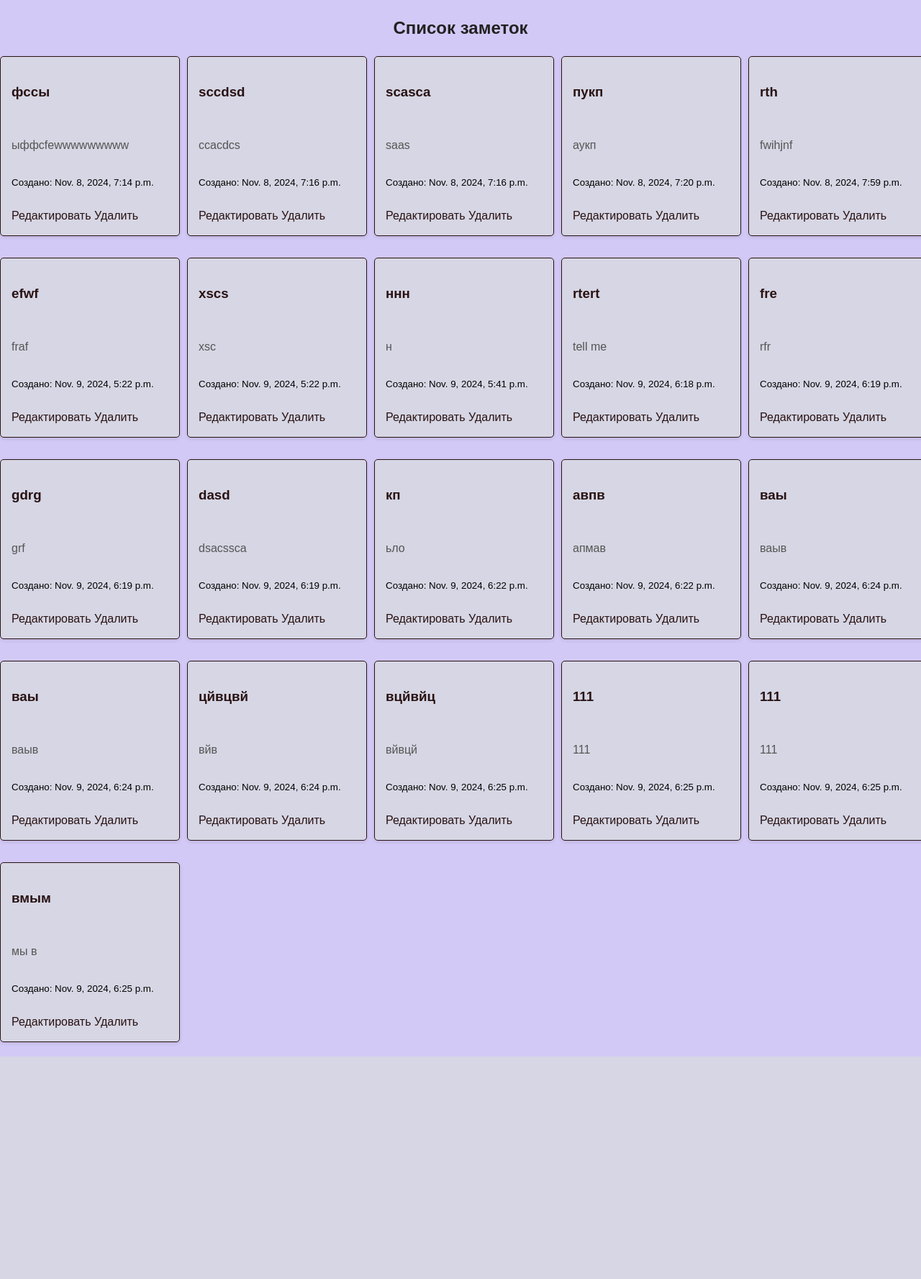
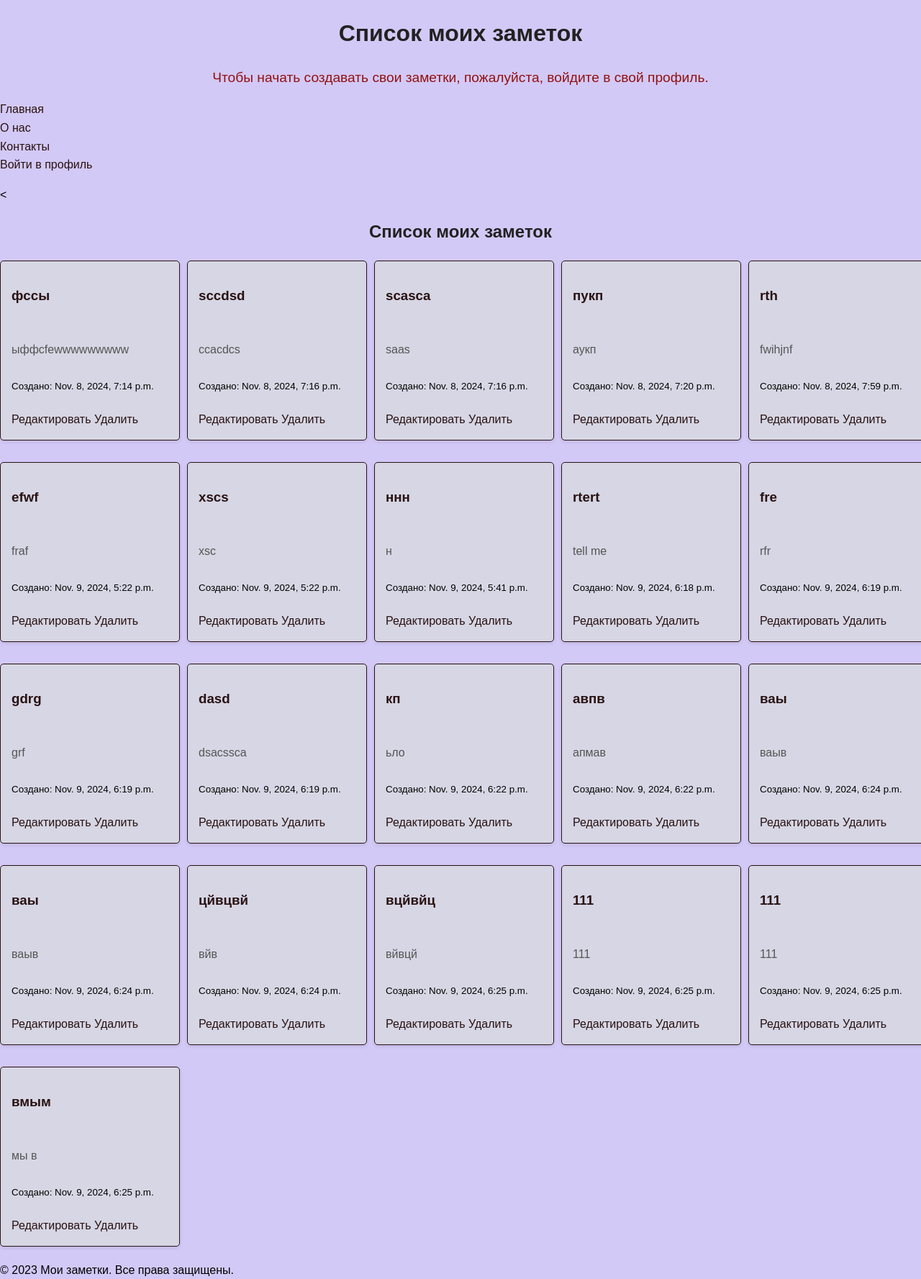
Before and after one commit to vikivuki2003/Notes_django_project, a Django app: page /notes_list/ in a window 1280 px wide. Shown: the whole page at 72% size. Before the commit the page ends 1468 px from the top, so only its background shows below. Run offline with Django 5.2, Linux system fonts and the light colour scheme; data comes from the database, SQL or seed files in the repository; both versions use the stored data as it was after the commit.

Commit message:
changed frontent

````diff
--- a/notes_app/static/css/my_styles.css
+++ b/notes_app/static/css/my_styles.css
@@ -1,11 +1,19 @@
+html, body {
+    height: 100%;
+    margin: 0;
+}
 body {
     font-family: 'Arial', sans-serif;
     line-height: 1.6;
     margin: 0;
     padding: 0;
     background-color: rgba(208, 197, 246, 0.93);
+    display: flex;
+    flex-direction: column;
 }
-
+main {
+    flex: 1; /* Это заставляет main занимать все доступное пространство */
+}
 /* Заголовки */
 h1, h2 {
     color: #232121;
@@ -159,3 +167,17 @@ a:hover {
     grid-auto-rows: minmax(70px, auto); /* Минимальная высота строки */
     gap: 10px; /* Расстояние между заметками */
 }
+.note-detail {
+    display: flex;
+    justify-content: center;
+    align-items: center;
+    height: 100vh; /* Высота 100% от видимой области */
+}
+.note-card {
+    background-color: #fff; /* Цвет фона карточки */
+    border-radius: 10px; /* Закругленные углы */
+    box-shadow: 0 4px 10px rgba(0, 0, 0, 0.1); /* Тень для эффекта поднятия */
+    padding: 20px; /* Внутренние отступы */
+    max-width: 600px; /* Максимальная ширина карточки */
+    width: 100%; /* Ширина 100% для адаптивности */
+}
--- a/notes_app/templates/notes_app/delete_note.html
+++ b/notes_app/templates/notes_app/delete_note.html
@@ -1,4 +1,3 @@
-```html
 {% load static %}
 
 <!DOCTYPE html>
--- a/notes_app/templates/notes_app/main.html
+++ b/notes_app/templates/notes_app/main.html
@@ -5,7 +5,7 @@
 <head>
     <meta charset="UTF-8">
     <meta name="viewport" content="width=device-width, initial-scale=1.0">
-    <title>My Notes</title>
+    <title>{% block title %}Мои заметки{% endblock %}</title>
     <link rel="stylesheet" href="{% static 'css/my_styles.css' %}">
     {% if messages %}
     <ul class="messages">
@@ -17,12 +17,20 @@
 </head>
 <body>
     <header>
-        <h1>Добро пожаловать на сайт для создания своих заметок!</h1>
+        <h1>{% block header %}Мои заметки{% endblock %}</h1>
+        <!-- Новое сообщение о необходимости входа -->
+        <div style="text-align: center; margin-top: 20px;">
+            <p style="font-size: 1.2em; color: #911111;">
+                Чтобы начать создавать свои заметки, пожалуйста, войдите в свой профиль.
+            </p>
+        </div>
         <nav>
-            <ul>
+            <ul style="list-style-type: none; padding: 0;">
                 <li><a href="{% url 'notes_app:main' %}">Главная</a></li>
+                {% if user.is_authenticated %}
                     <li><a href="{% url 'notes_app:notes_list' %}">Мои заметки</a></li>
                     <li><a href="{% url 'notes_app:create' %}">Добавить заметку</a></li>
+                {% endif %}
                 <li><a href="#">О нас</a></li>
                 <li><a href="#">Контакты</a></li>
                 {% if user.is_authenticated %}
@@ -36,6 +44,12 @@
             </ul>
         </nav>
     </header>
+
+    <main>
+        {% block content %}
+        {% endblock %}
+    </main>
+
     <footer>
         &copy; 2023 Мои заметки. Все права защищены.
     </footer>
--- a/notes_app/templates/notes_app/notes_list.html
+++ b/notes_app/templates/notes_app/notes_list.html
@@ -1,16 +1,18 @@
+{% extends 'notes_app/main.html' %}
+
 {% load static %}
 
-<!DOCTYPE html>
-<html lang="en">
+
+
 <head>
     <meta charset="UTF-8">
-    <title>Список заметок</title>
+{% block title %}Список заметок{% endblock %}
     <link rel="stylesheet" href="{% static 'css/my_styles.css' %}">
 </head>
 <body>
-<main>
+{% block content %}
     <section class="note-list">
-        <h2>Список заметок</h2>
+        <<h1>{% block header %}Список моих заметок{% endblock %}</h1>
         {% if notes %}
             <div class="notes-container">
                 {% for note in notes %}
@@ -31,4 +33,4 @@
     </section>
 </main>
 </body>
-</html>
+{% endblock %}
--- a/notes_app/templates/registration/login.html
+++ b/notes_app/templates/registration/login.html
@@ -6,6 +6,8 @@
     <meta charset="UTF-8">
     <meta name="viewport" content="width=device-width, initial-scale=1.0">
     <title>Вход</title>
+</head>
+<body>
     <div class="message-container">
         {% if messages %}
             <ul class="messages">
@@ -16,8 +18,7 @@
         {% endif %}
     </div>
 
-</head>
-<body>
+    <div class="form-container">
         <h2>Вход</h2>
         <form method="post">
             {% csrf_token %}
@@ -30,5 +31,6 @@
                 {{ form.non_field_errors }}
             </div>
         {% endif %}
+    </div>
 </body>
 </html>
--- a/notes_app/views.py
+++ b/notes_app/views.py
@@ -22,6 +22,7 @@ class RegisterView(CreateView):
 class NoteDetailView(LoginRequiredMixin, DetailView):
     model = Notes
     template_name = 'notes_app/note_detail.html'
+    context_object_name = 'note'
 
     def get_queryset(self):
         return Notes.objects.filter(user=self.request.user)
````
Also changed, not shown: notes_app/templates/notes_app/note_detail.html (+10 -8 lines), db.sqlite3. Lines whose indentation alone changed are shown as unchanged.
